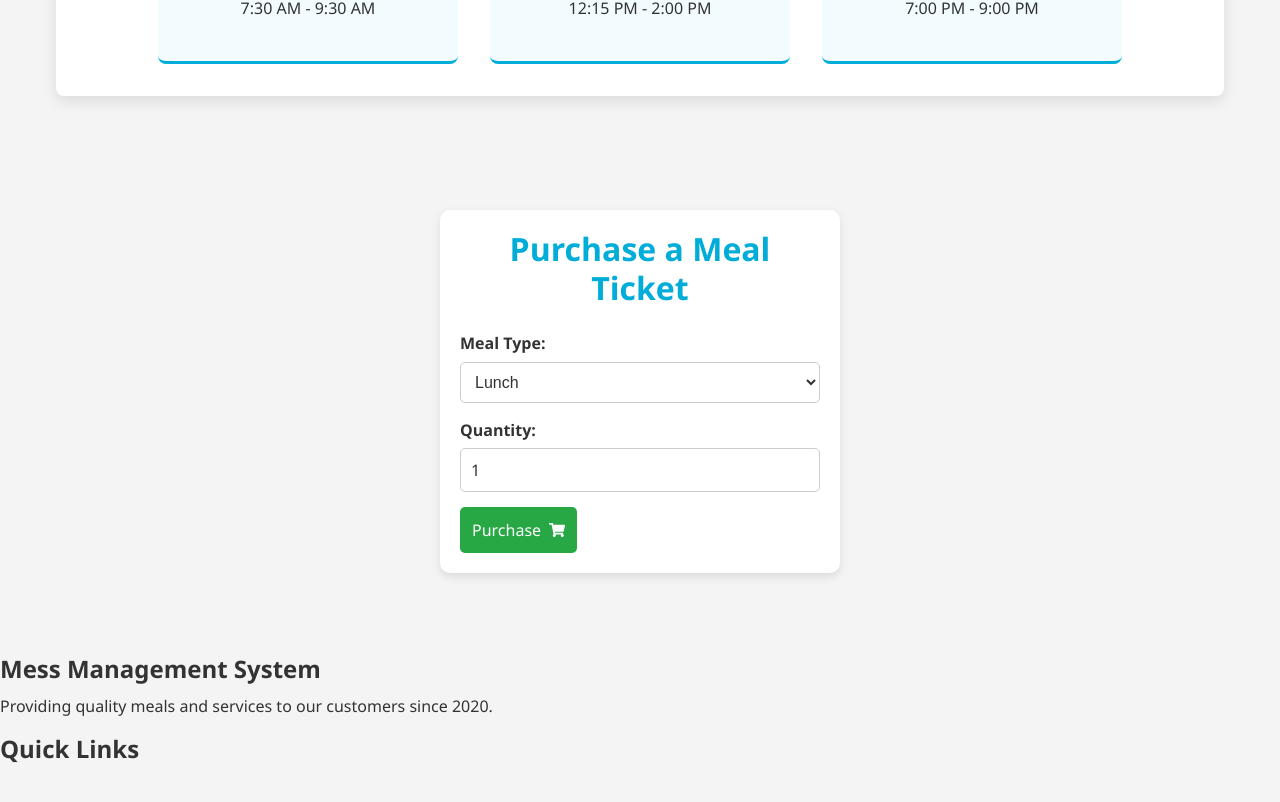
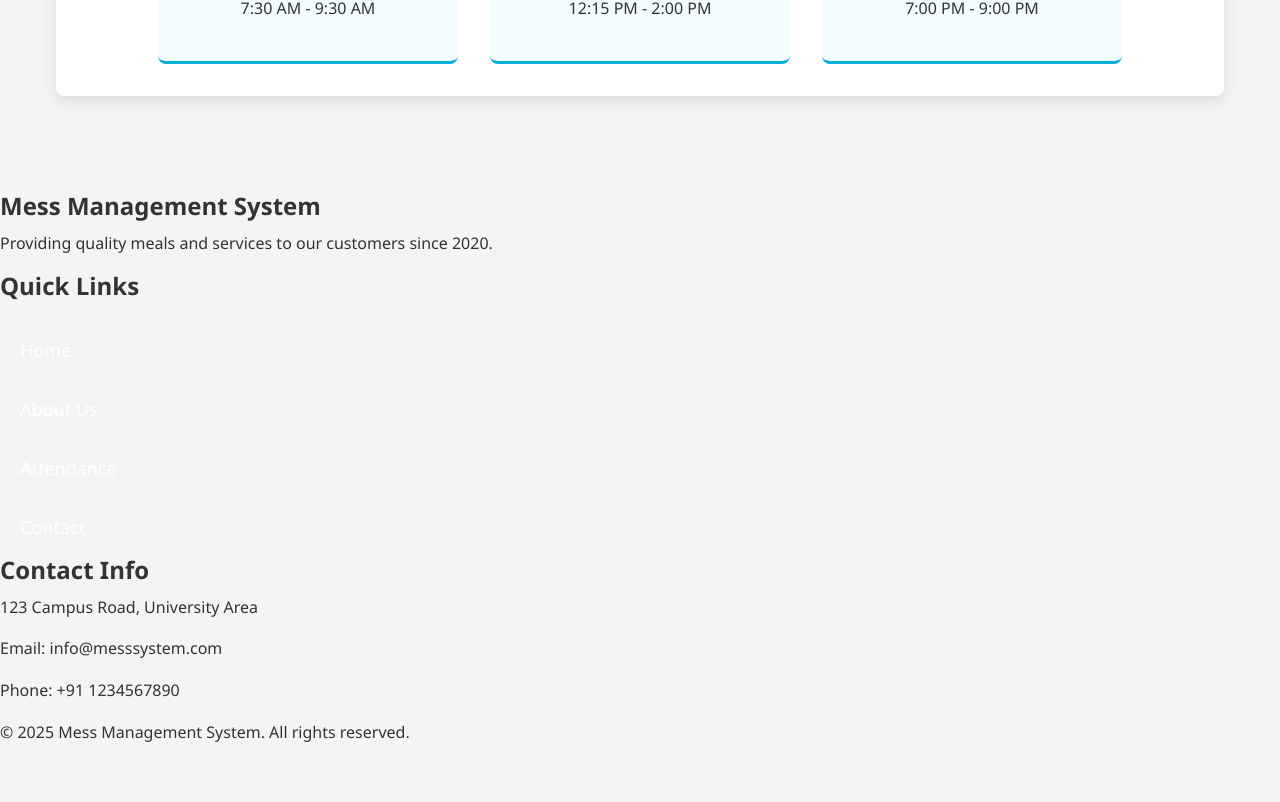
Before and after one commit to parmarabhishrutmehulkumar/Mess-Project, a React (Create React App) app in the folder FrontEnd/frontend/: page /home in a window 1280 px wide. Shown: the part 2225-3027 px from the top of the page. After the commit the page ends 2986 px from the top, so only its background shows below. Built offline with nearby package versions, Linux system fonts and the light colour scheme.

Commit message:
Payment Gateway Success

```diff
--- a/FrontEnd/frontend/src/Components/Pages/Home.js
+++ b/FrontEnd/frontend/src/Components/Pages/Home.js
@@ -3,7 +3,7 @@ import { Link } from "react-router-dom"; // Add this import
 import Sidebar from "./Sidebar";
 import { FaMoon, FaSun, FaBars, FaTimes, FaUser, FaUtensils, FaCalendarAlt, FaShoppingCart } from "react-icons/fa";
 import "../Styles/Home.css";
-import TicketPurchase from "./TicketPurchase";
+import Payment from "./Payment"; // Import the Payment component
 
 const Home = () => {
   const [darkMode, setDarkMode] = useState(false);
@@ -16,6 +16,7 @@ const Home = () => {
   const [currentSlide, setCurrentSlide] = useState(0);
   const [mobileMenuOpen, setMobileMenuOpen] = useState(false);
   const [activeTab, setActiveTab] = useState('today');
+  const [selectedMeal, setSelectedMeal] = useState(null); // State to hold selected meal for payment
   const sliderRef = useRef(null);
   const sliderInterval = useRef(null);
 
@@ -131,9 +132,12 @@ const Home = () => {
     { day: "Sunday", breakfast: "Samosa Chutney & Tea", lunch: "Ghiya Chana,Dal,Roti,Rice,Chass,Salad", dinner: "Corn -Fritters,Dal,Roti,Dal,Rice,Salad" }
   ];
 
+  const handlePurchase = (mealType) => {
+    setSelectedMeal(mealType);
+  };
+
   return (
     <>
-
     <div className="home-container">
       <header className="main-header">
         <div className="header-container">
@@ -254,21 +258,21 @@ const Home = () => {
               <h3>Breakfast</h3>
               <p className="token-price">₹70 per meal</p>
               <p className="token-desc">Available from 7:30 AM to 9:30 AM</p>
-              <button className="token-button">Purchase</button>
+              <button className="token-button" onClick={() => handlePurchase("Breakfast")}>Purchase</button>
             </div>
 
             <div className="token-card">
               <h3>Lunch</h3>
               <p className="token-price">₹70 per meal</p>
               <p className="token-desc">Available from 12:15 PM to 2:00 PM</p>
-              <button className="token-button">Purchase</button>
+              <button className="token-button" onClick={() => handlePurchase("Lunch")}>Purchase</button>
             </div>
 
             <div className="token-card">
               <h3>Dinner</h3>
               <p className="token-price">₹70 per meal</p>
               <p className="token-desc">Available from 7:00 PM to 9:00 PM</p>
-              <button className="token-button">Purchase</button>
+              <button className="token-button" onClick={() => handlePurchase("Dinner")}>Purchase</button>
             </div>
           </div>
         </section>
@@ -344,7 +348,7 @@ const Home = () => {
           </div>
         </section>
 
-        <TicketPurchase />
+        {selectedMeal && <Payment mealType={selectedMeal} />} {/* Render Payment component when a meal is selected */}
       </main>
 
       <footer className="main-footer">
--- a/FrontEnd/frontend/src/Components/Pages/Payment.js
+++ b/FrontEnd/frontend/src/Components/Pages/Payment.js
@@ -1,6 +1,6 @@
 import React, { useState } from "react";
 import axios from "axios";
-import QRCode from "qrcode.react";
+import {QRCodeCanvas} from "qrcode.react";
 
 const Payment = () => {
   const [ticket, setTicket] = useState({
@@ -22,9 +22,11 @@ const Payment = () => {
       const script = document.createElement("script");
       script.src = "https://checkout.razorpay.com/v1/checkout.js";
       script.onload = () => {
+        console.log("Razorpay SDK loaded successfully");
         resolve(true);
       };
       script.onerror = () => {
+        console.error("Failed to load Razorpay SDK");
         resolve(false);
       };
       document.body.appendChild(script);
@@ -40,20 +42,21 @@ const Payment = () => {
     }
 
     try {
-      const { data } = await axios.post("http://localhost:5000/api/order", {
-        ...ticket,
+      const { data } = await axios.post("http://localhost:5000/api/order/order", {
         amount: ticket.amount * ticket.quantity,
+        currency: "INR",
+        receipt: "receipt#1",
       });
-
+      console.log("Order created successfully:", data);
       const options = {
-        key: "YOUR_RAZORPAY_KEY_ID", // Replace with Razorpay Key ID
+        key: "rzp_test_g3ezQExpMD4bv6", // Replace with Razorpay Key ID
         amount: ticket.amount * ticket.quantity * 100,
         currency: "INR",
         name: "Meal Ticket",
         description: "Lunch Ticket Purchase",
         order_id: data.orderId,
         handler: async (response) => {
-          const verifyRes = await axios.post("http://localhost:5000/api/payment/verify", {
+          const verifyRes = await axios.post("http://localhost:5000/api/order/payment/verify", {
             orderId: response.razorpay_order_id,
             paymentId: response.razorpay_payment_id,
             signature: response.razorpay_signature,
@@ -80,10 +83,6 @@ const Payment = () => {
   return (
     <div className="payment-container">
       <h2>Purchase Meal Ticket</h2>
-
-      <input type="text" name="name" value={ticket.name} onChange={handleChange} placeholder="Name" />
-      <input type="email" name="email" value={ticket.email} onChange={handleChange} placeholder="Email" />
-
       <select name="mealType" value={ticket.mealType} onChange={handleChange}>
         <option value="Lunch">Lunch</option>
         <option value="Dinner">Dinner</option>
@@ -97,7 +96,7 @@ const Payment = () => {
       {qrData && (
         <div>
           <h3>QR Code Ticket</h3>
-          <QRCode value={qrData} size={200} />
+          <QRCodeCanvas value={qrData} size={200} />
         </div>
       )}
     </div>
```
Also changed, not shown: 1 other file (tests, documents, lock files or other folders).
